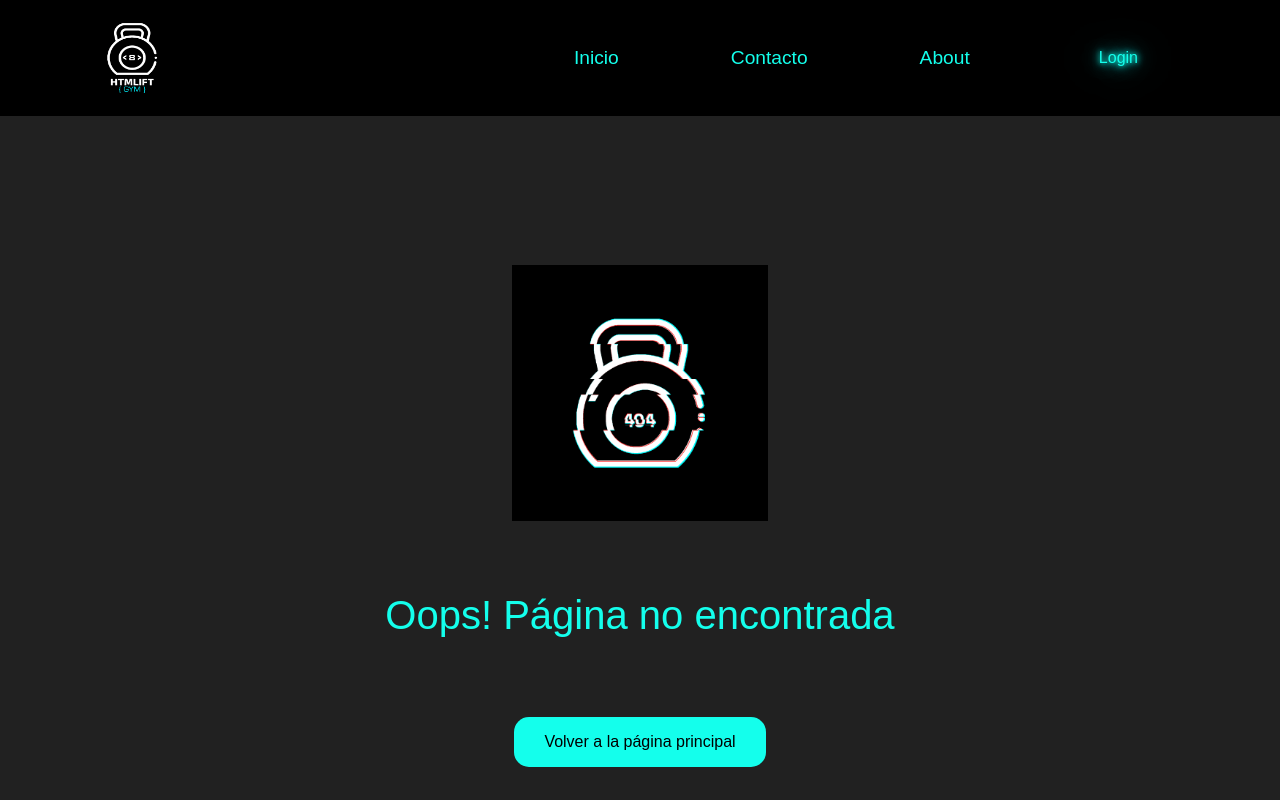
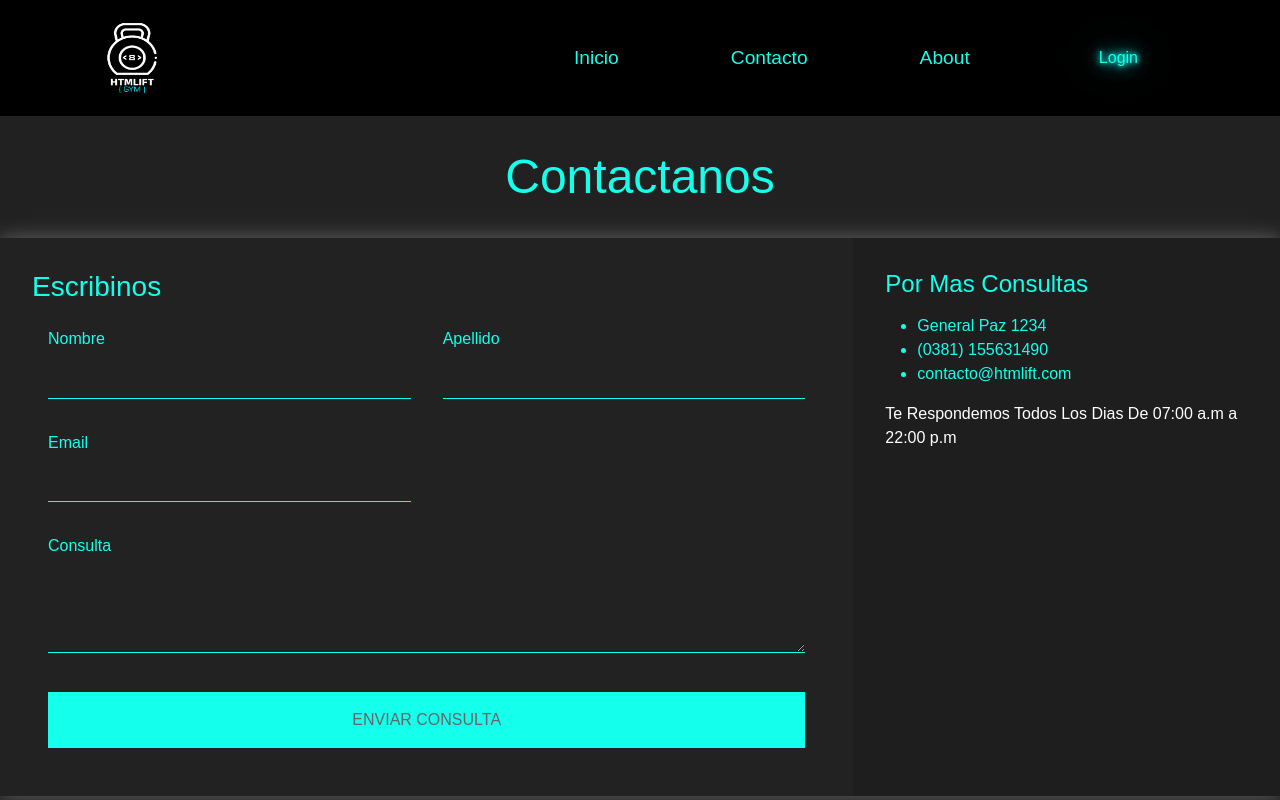
Before and after one commit to santiag004/proyectofinal-78i, a React (Vite) app: page /contacto in a window 1280 px wide. Shown: the top 800 px of the page. Built offline with nearby package versions, Linux system fonts and the light colour scheme; no server answers; data requests are answered from the project's data file; a web font is replaced by a local one.

Commit message:
merge branch contacto con dev

```diff
--- a/src/components/Router/Router.jsx
+++ b/src/components/Router/Router.jsx
@@ -6,6 +6,7 @@ import Registro from '../registro/Registro'
 import ViewAdmin from '../../views/viewsadmin/ViewAdmin'
 import About from '../../views/About/About'
 import ViewError404 from '../../views/error404/ViewError404'
+import ViewContacto from '../../views/viewcontacto/ViewContacto'
 
 const Router = () => {
   return (
@@ -18,6 +19,7 @@ const Router = () => {
         <Route path='/registro'  element={<Registro/>} />
         <Route path='/admin'  element={<ViewAdmin/>} />
         <Route path='/about'  element={<About/>} />
+        <Route path='/contacto'  element={<ViewContacto/>} />
     </Routes>
 
     </>
--- a/src/components/formdecontacto/styleFormContacto.css
+++ b/src/components/formdecontacto/styleFormContacto.css
@@ -1,6 +1,6 @@
 
 
-* {
+/* * {
     box-sizing: border-box;
 }
 
@@ -10,23 +10,21 @@ body {
     line-height: 1.6;
     font-family: "Anek Tamil", sans-serif;
     padding: 0 1.5em;
-}
+} */
 
-.container {
+/* .container {
     max-width: 1170px;
     margin-left: auto;
     margin-right: auto;
     padding: 1.5em;
-}
+} */
 
-ul {
-    list-style: none;
-    padding: 0;
-}
 
 .logo {
     text-align: center;
     font-size: 3em;
+    margin-top: 2rem;
+    margin-bottom: 2rem;
 }
 
 .logo span {
@@ -35,6 +33,7 @@ ul {
 
 .contact-wrapper {
     box-shadow: 0 0 20px 0 rgba(255, 255, 255, .3);
+    margin-bottom: 2rem;
 }
 
 .contact-wrapper > * {
@@ -92,7 +91,7 @@ ul {
 
 /* CONTACT INFO */
 .contact-info {
-    background: #000;
+    background: #1f1e1e;
 }
 
 .contact-info h4, .contact-info ul, .contact-info p {
@@ -102,9 +101,9 @@ ul {
 
 /* LARGE SIZE */
 @media(min-width: 700px) {
-    body {
+    /* body {
         padding: 0 4em;
-    }
+    } */
     .contact-wrapper {
         display: grid;
         grid-template-columns: 2fr 1fr;
```
